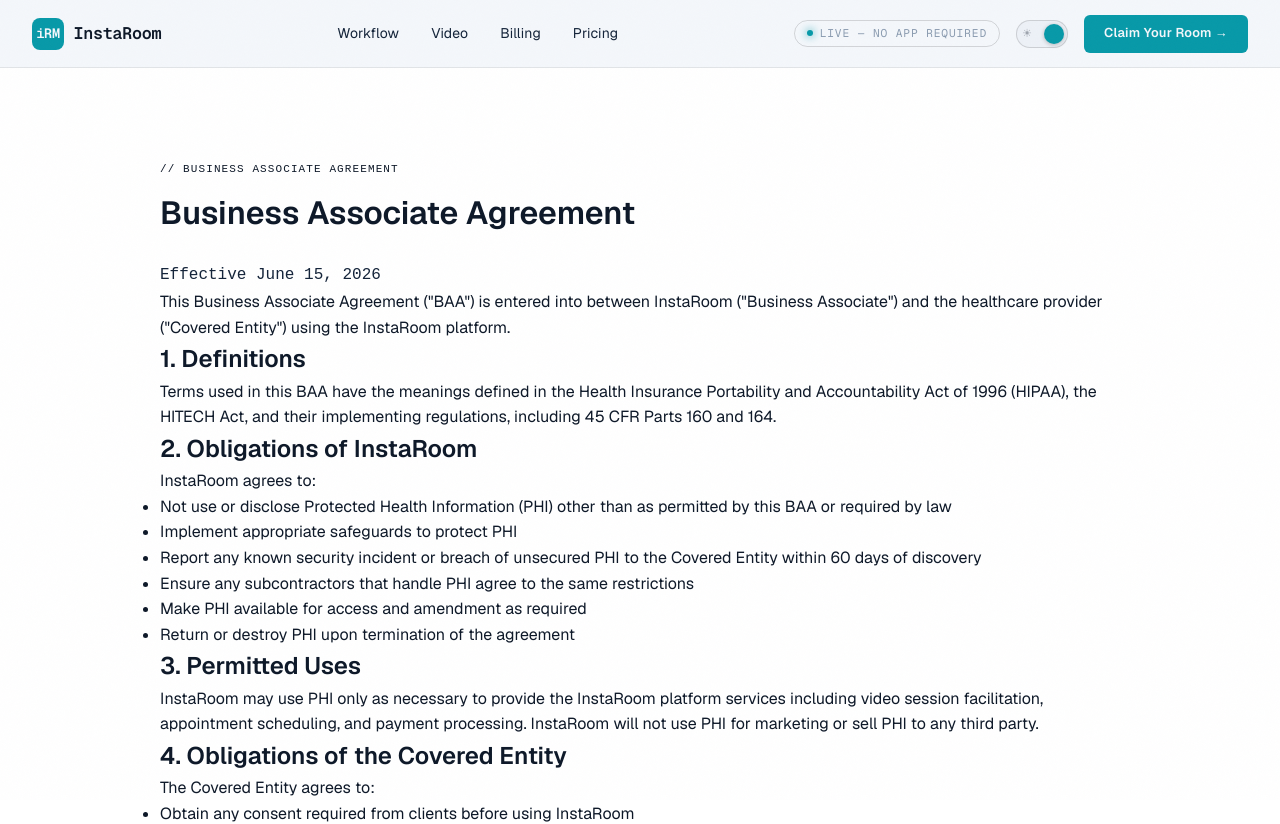
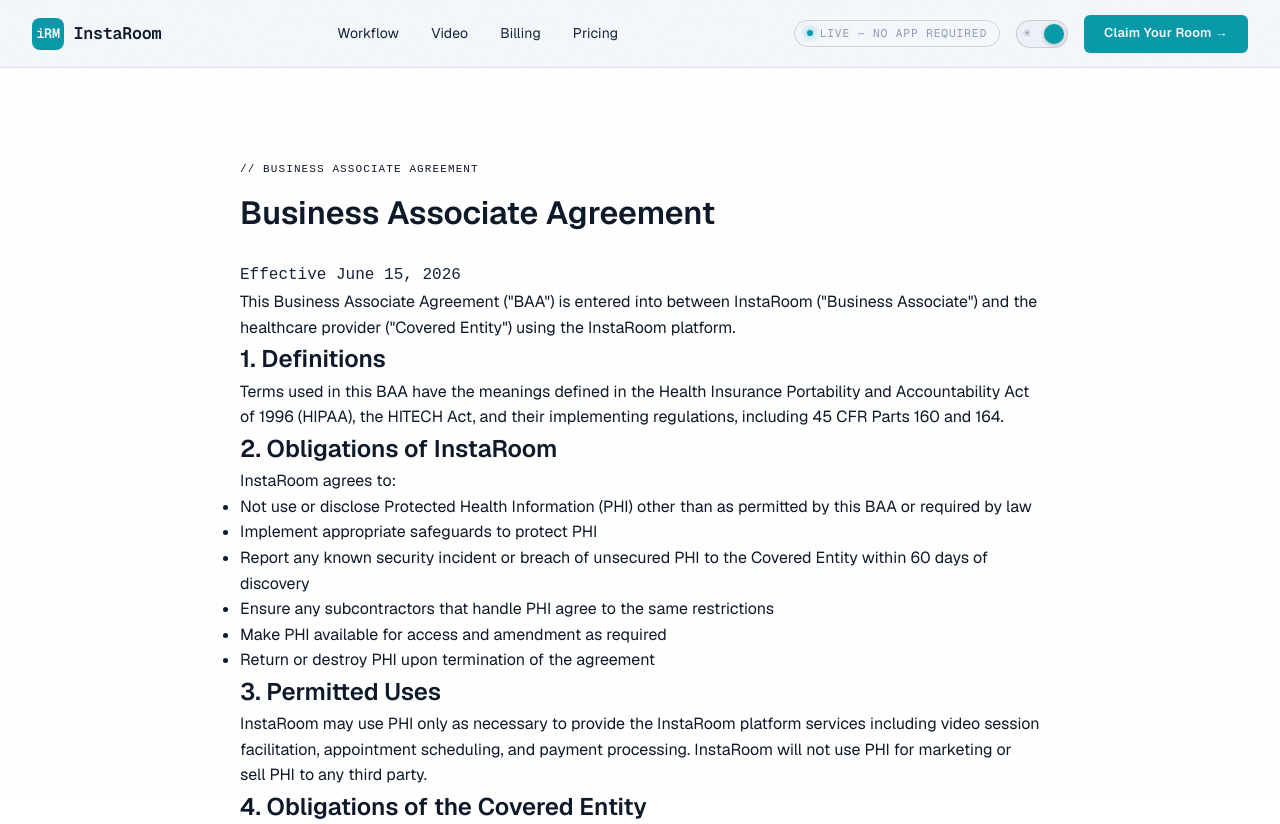
Before and after one commit to InstaDR-Lite/marketing, a Next.js app: page /baa in a window 1280 px wide. Shown: the top 824 px of the page. Built offline with nearby package versions, Linux system fonts and the light colour scheme.

Commit message:
Changed max width for content-only pages.

```diff
--- a/app/page.module.scss
+++ b/app/page.module.scss
@@ -7,7 +7,7 @@
 
 
   .container {
-    max-width: 960px;
+    max-width: 800px;
     margin: 0 auto;
   }
 
```
